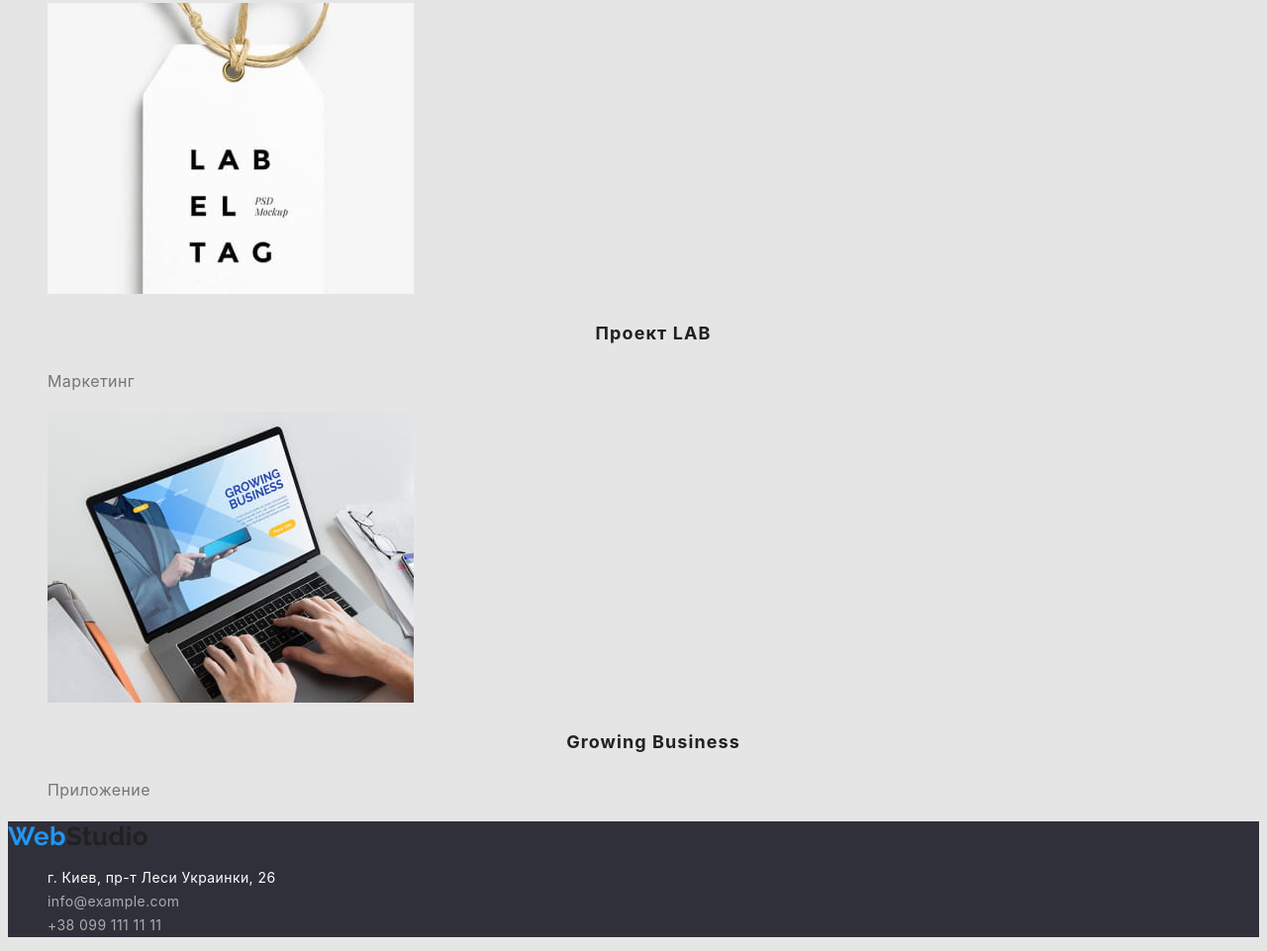
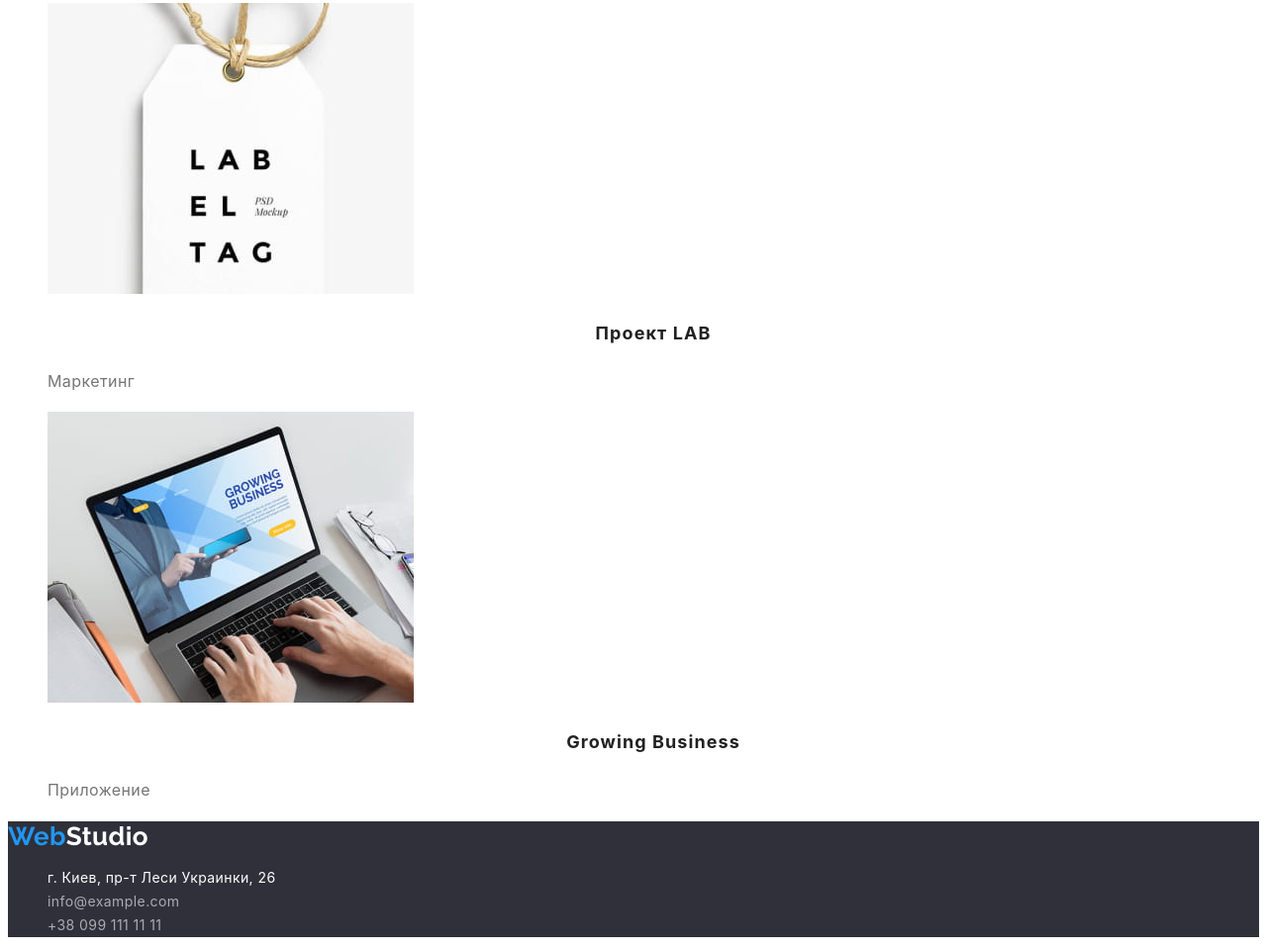
Before and after one commit to valeriia-nurieva/goit-markup-hw-02, a plain HTML site: page portfolio.html in a window 1280 px wide. Shown: the part 3248-4209 px from the top of the page at 99% size. Drawn offline with Linux system fonts and the light colour scheme.

Commit message:
fixes bugs

```diff
--- a/css/styles.css
+++ b/css/styles.css
@@ -31,12 +31,14 @@
 
 .page {
   color: var(--primary-text-colour);
-  background-color: var(--main-background-color);
+  background-color: var(--primary-white-color);
   font-family: -apple-system, Roboto, sans-serif;
   letter-spacing: 0.03em;
   font-size: 14px;
   line-height: 1.71;
 }
+
+/*Site nav*/
 
 .logo {
   color: var(--primary-text-colour);
@@ -53,8 +55,6 @@
 .header {
   background-color: var(--primary-white-color);
 }
-
-/*Site nav*/
 
 .site-nav .link {
   color: var(--primary-text-colour);
@@ -215,6 +215,10 @@
 
 /*Portfolio*/
 
+.footer .logo {
+  color: var(--primary-white-color);
+}
+
 .portfolio .section-title {
   font-size: 18px;
   line-height: 2;
--- a/portfolio.html
+++ b/portfolio.html
@@ -16,7 +16,7 @@
   <body class="page">
     <header class="header">
       <nav>
-        <a class="logo list" href="/"> <span class="logo-accent">Web</span>Studio </a>
+        <a class="logo list" href="./index.html"> <span class="logo-accent">Web</span>Studio </a>
         <ul class="site-nav list">
           <li><a class="link list" href="./index.html">Студия</a></li>
           <li><a class="link current list" href="./portfolio.html">Портфолио</a></li>
@@ -32,7 +32,7 @@
     </header>
     <main>
       <!--Навігація портфоліо-->
-      <section class="filters">
+      <section class="section filters">
         <h1 class="visually-hidden">Портфолио веб студии</h1>
         <ul class="list">
           <li>
@@ -51,9 +51,7 @@
             <button type="button" class="button secondary">Маркетинг</button>
           </li>
         </ul>
-      </section>
       <!--Портфоліо-->
-      <section class="section">
         <ul class="portfolio list">
           <li>
             <a href="" class="list">
@@ -130,7 +128,7 @@
       </section>
     </main>
     <footer class="footer">
-      <a class="logo list" href="/"> <span class="logo-accent">Web</span>Studio </a>
+      <a class="logo list" href="./index.html"> <span class="logo-accent">Web</span>Studio </a>
       <address>
         <ul class="footer-contacts list">
           <li>
```
Also changed, not shown: index.html (+2 -2 lines).
